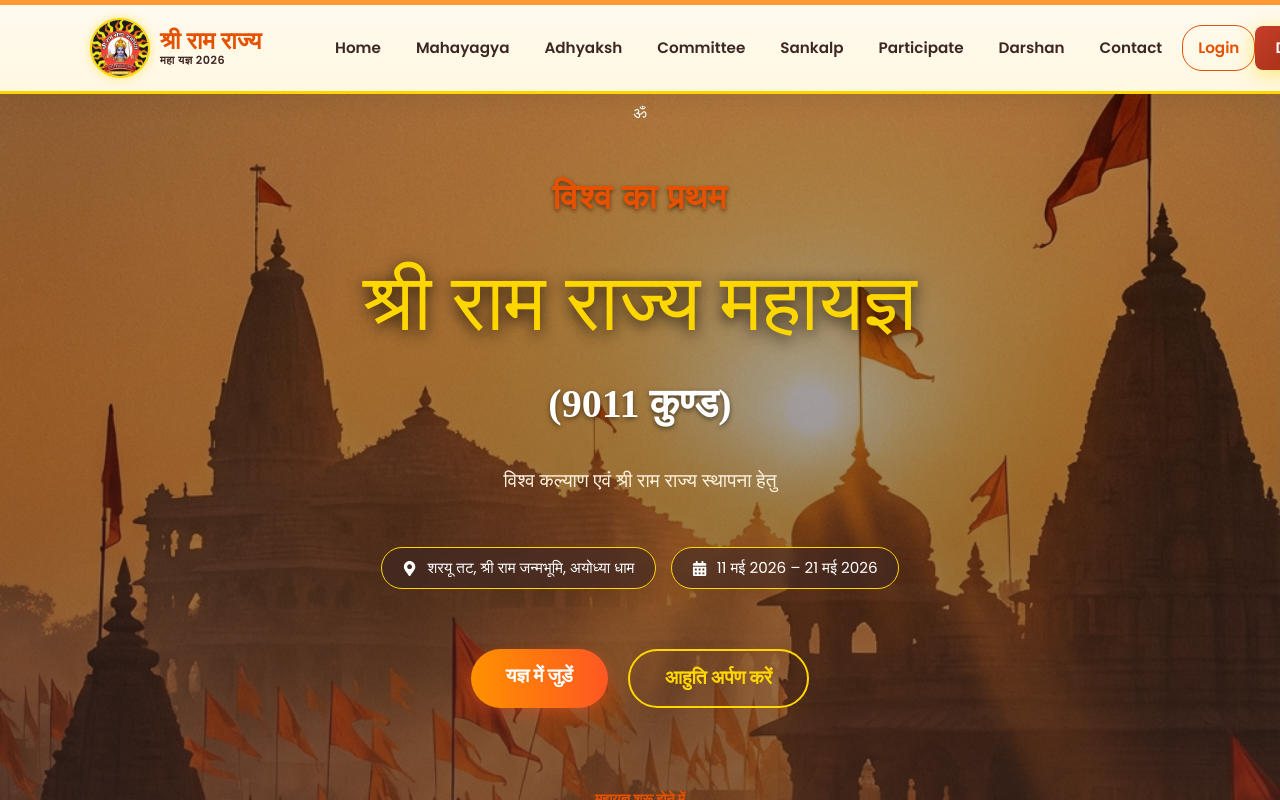
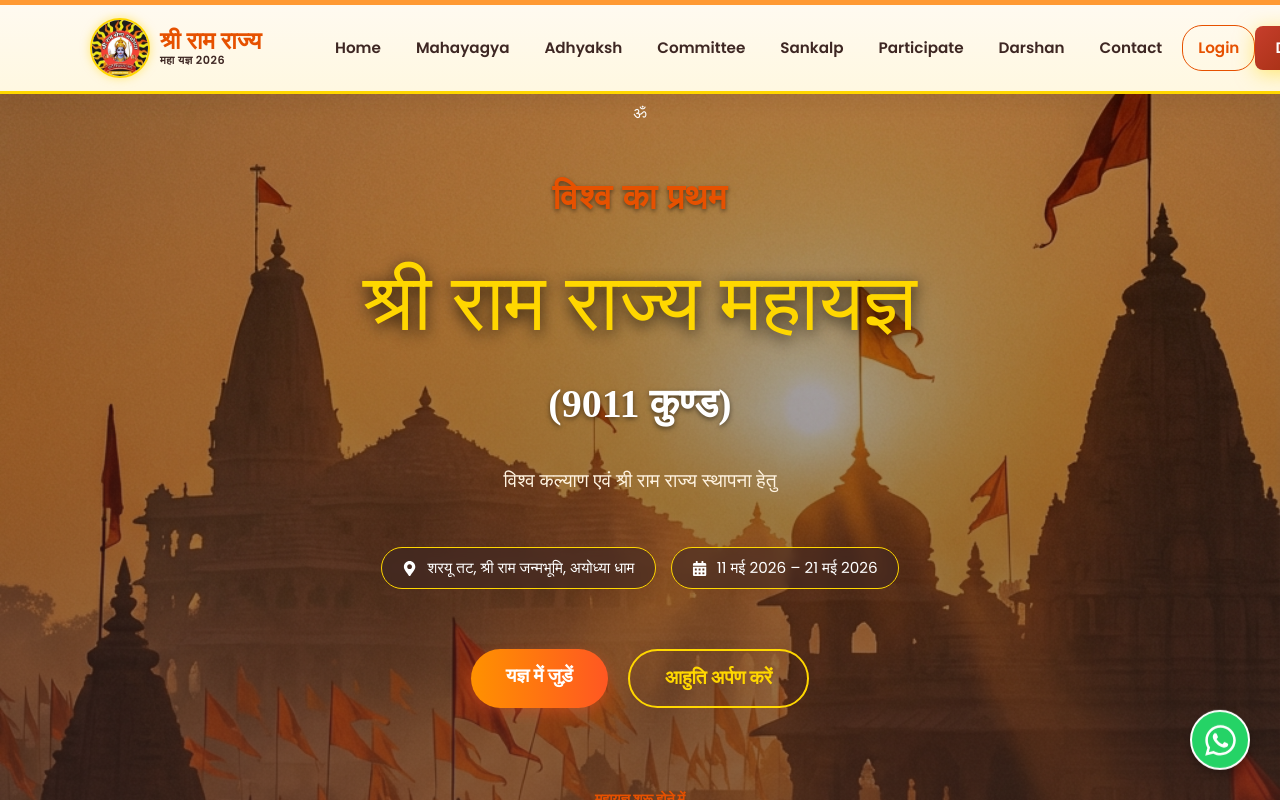
Before and after one commit to shyamchaturvedi/ayodhya, a React (Vite) app: page / in a window 1280 px wide. Shown: the top 800 px of the page. Built offline with nearby package versions, Linux system fonts and the light colour scheme; a web font is replaced by a local one.

Commit message:
Added WhatsApp Channel link: Floating button and Footer link for updates

```diff
--- /dev/null
+++ b/src/components/FloatingWhatsApp.css
@@ -0,0 +1,93 @@
+.floating-whatsapp {
+    position: fixed;
+    bottom: 30px;
+    right: 30px;
+    background-color: #25D366;
+    color: white;
+    width: 60px;
+    height: 60px;
+    border-radius: 50%;
+    display: flex;
+    align-items: center;
+    justify-content: center;
+    font-size: 35px;
+    box-shadow: 0 4px 10px rgba(0, 0, 0, 0.3);
+    z-index: 1000;
+    transition: all 0.3s ease;
+    text-decoration: none;
+    border: 2px solid white;
+    animation: float 3s ease-in-out infinite;
+}
+
+.floating-whatsapp:hover {
+    transform: scale(1.1);
+    background-color: #128C7E;
+    color: white;
+    /* Ensure icon stays white */
+}
+
+@keyframes float {
+    0% {
+        transform: translateY(0px);
+    }
+
+    50% {
+        transform: translateY(-10px);
+    }
+
+    100% {
+        transform: translateY(0px);
+    }
+}
+
+.tooltip-text {
+    visibility: hidden;
+    width: 140px;
+    background-color: #555;
+    color: #fff;
+    text-align: center;
+    border-radius: 6px;
+    padding: 5px 0;
+    position: absolute;
+    z-index: 1;
+    bottom: 15px;
+    right: 70px;
+    /* Position to the left of the button */
+    opacity: 0;
+    transition: opacity 0.3s;
+    font-size: 14px;
+}
+
+.tooltip-text::after {
+    content: "";
+    position: absolute;
+    top: 50%;
+    left: 100%;
+    /* Arrow on the right side of tooltip */
+    margin-top: -5px;
+    border-width: 5px;
+    border-style: solid;
+    border-color: transparent transparent transparent #555;
+}
+
+.floating-whatsapp:hover .tooltip-text {
+    visibility: visible;
+    opacity: 1;
+}
+
+/* Mobile responsiveness */
+@media (max-width: 768px) {
+    .floating-whatsapp {
+        bottom: 20px;
+        right: 20px;
+        width: 50px;
+        height: 50px;
+        font-size: 28px;
+    }
+
+    .tooltip-text {
+        right: 60px;
+        font-size: 12px;
+        width: 120px;
+    }
+}
--- /dev/null
+++ b/src/components/FloatingWhatsApp.jsx
@@ -0,0 +1,20 @@
+import React from 'react';
+import { FaWhatsapp } from 'react-icons/fa';
+import './FloatingWhatsApp.css';
+
+const FloatingWhatsApp = () => {
+    return (
+        <a
+            href="https://whatsapp.com/channel/0029Vb6mdBXEFeXqV6Co6B1E"
+            target="_blank"
+            rel="noopener noreferrer"
+            className="floating-whatsapp"
+            title="Join Official WhatsApp Channel"
+        >
+            <FaWhatsapp />
+            <span className="tooltip-text">अपडेट्स के लिए जुड़ें</span>
+        </a>
+    );
+};
+
+export default FloatingWhatsApp;
--- a/src/components/Footer.jsx
+++ b/src/components/Footer.jsx
@@ -1,6 +1,6 @@
 import React from 'react';
 import './Footer.css';
-import { FaPhone, FaMapMarkerAlt, FaYoutube, FaFacebook } from 'react-icons/fa';
+import { FaPhone, FaMapMarkerAlt, FaYoutube, FaFacebook, FaWhatsapp } from 'react-icons/fa';
 
 const Footer = () => {
     return (
@@ -10,6 +10,7 @@ const Footer = () => {
                     <h3>श्री राम राज्य महायज्ञ</h3>
                     <p>विश्व कल्याण एवं श्री राम राज्य स्थापना हेतु 9011 कुंडीय महायज्ञ।</p>
                     <div className="social-links">
+                        <a href="https://whatsapp.com/channel/0029Vb6mdBXEFeXqV6Co6B1E" target="_blank" rel="noopener noreferrer" className="social-icon" title="Join WhatsApp Channel"><FaWhatsapp /></a>
                         <a href="#" className="social-icon"><FaYoutube /></a>
                         <a href="#" className="social-icon"><FaFacebook /></a>
                     </div>
--- a/src/components/Layout.jsx
+++ b/src/components/Layout.jsx
@@ -2,6 +2,7 @@ import React from 'react';
 import { Outlet } from 'react-router-dom';
 import Header from './Header';
 import Footer from './Footer';
+import FloatingWhatsApp from './FloatingWhatsApp';
 
 const Layout = () => {
     return (
@@ -10,6 +11,7 @@ const Layout = () => {
             <main style={{ flex: 1 }}>
                 <Outlet />
             </main>
+            <FloatingWhatsApp />
             <Footer />
         </div>
     );
```
